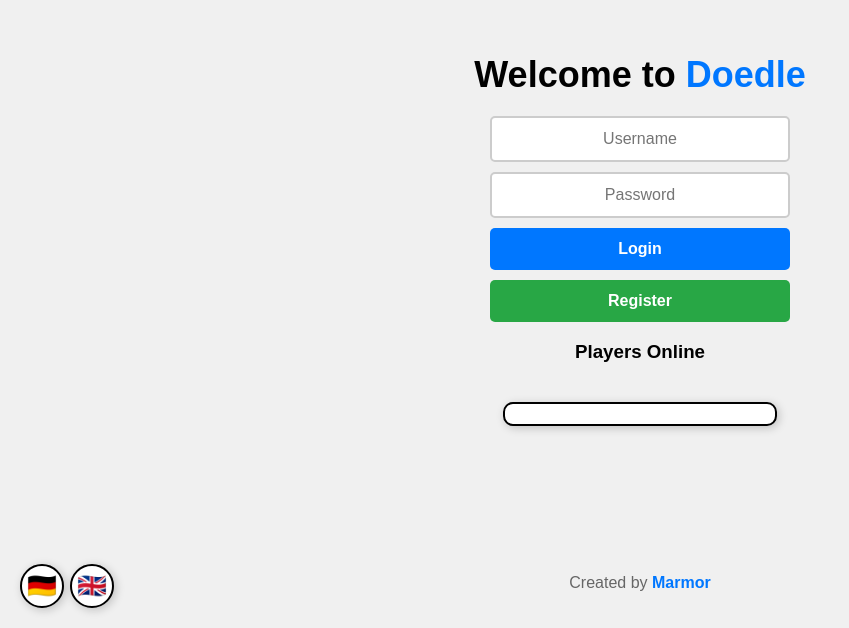
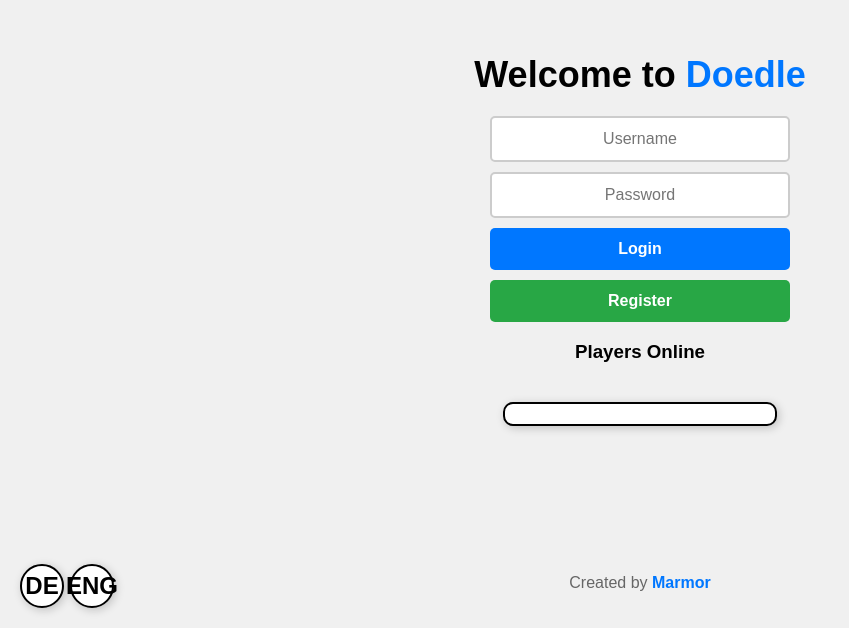
Before and after one commit to Marmor1243/Doedle, a website: page public/index.html in a window 1280 px wide. Shown: the part 172-800 px from the top of the page, without its empty margins (0-849 px from the left). Drawn offline with nearby package versions, Linux system fonts and the light colour scheme; no server answers.

Commit message:
Update index.html

```diff
--- a/public/index.html
+++ b/public/index.html
@@ -81,7 +81,7 @@
 </div>
 <!-- ❓ Hilfe-Button unten links -->
 <div id="helpBox">
-    🇩🇪
+    DE
     <div id="helpText">
         <h3>Wie das Spiel funktioniert</h3>
         <p>
@@ -99,7 +99,7 @@
 </div>
 
 <div id="helpBox2">
-    🇬🇧
+    ENG
     <div id="helpText2">
         <h3>How the Game Works</h3>
         <p>
```
